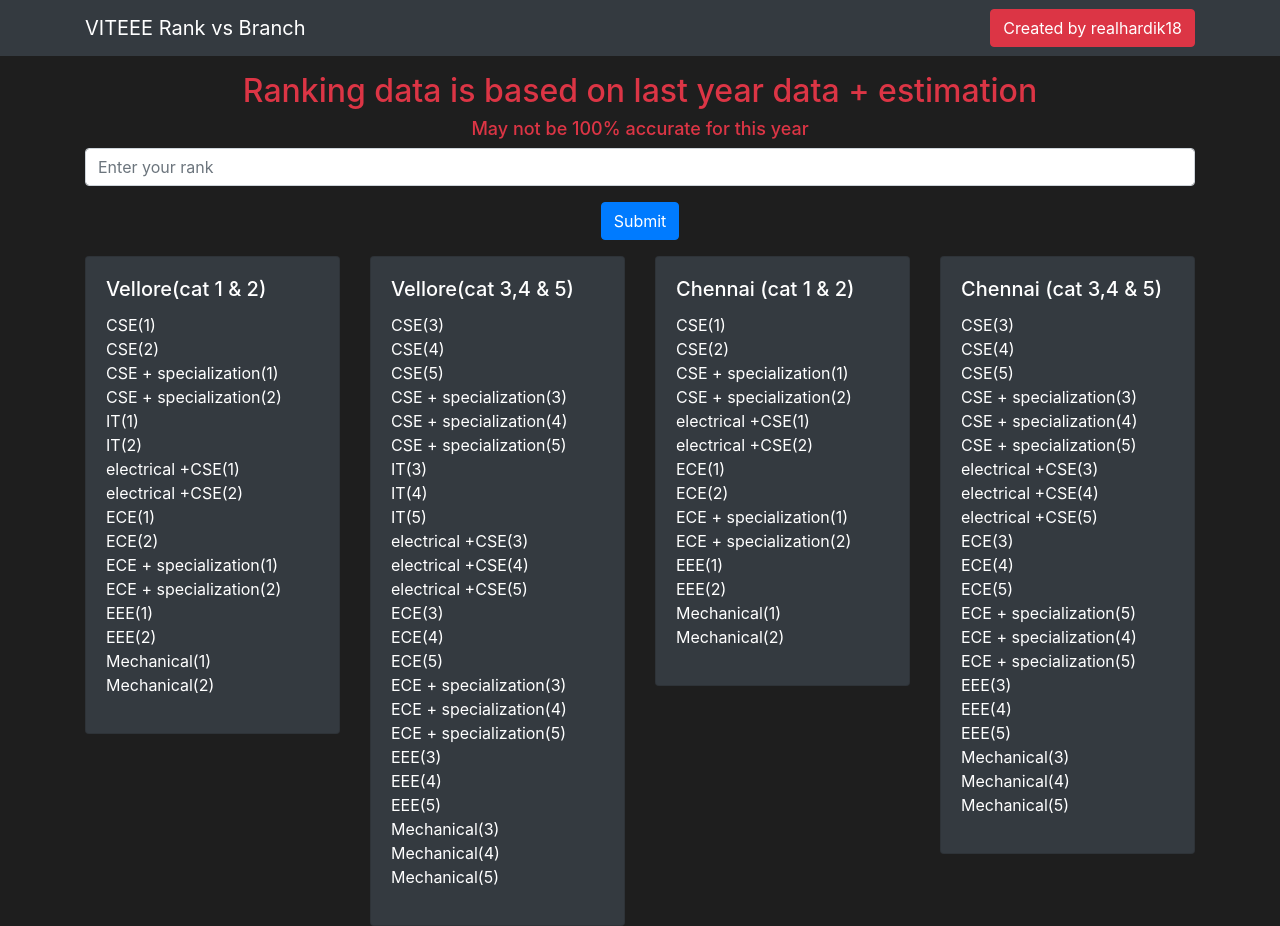
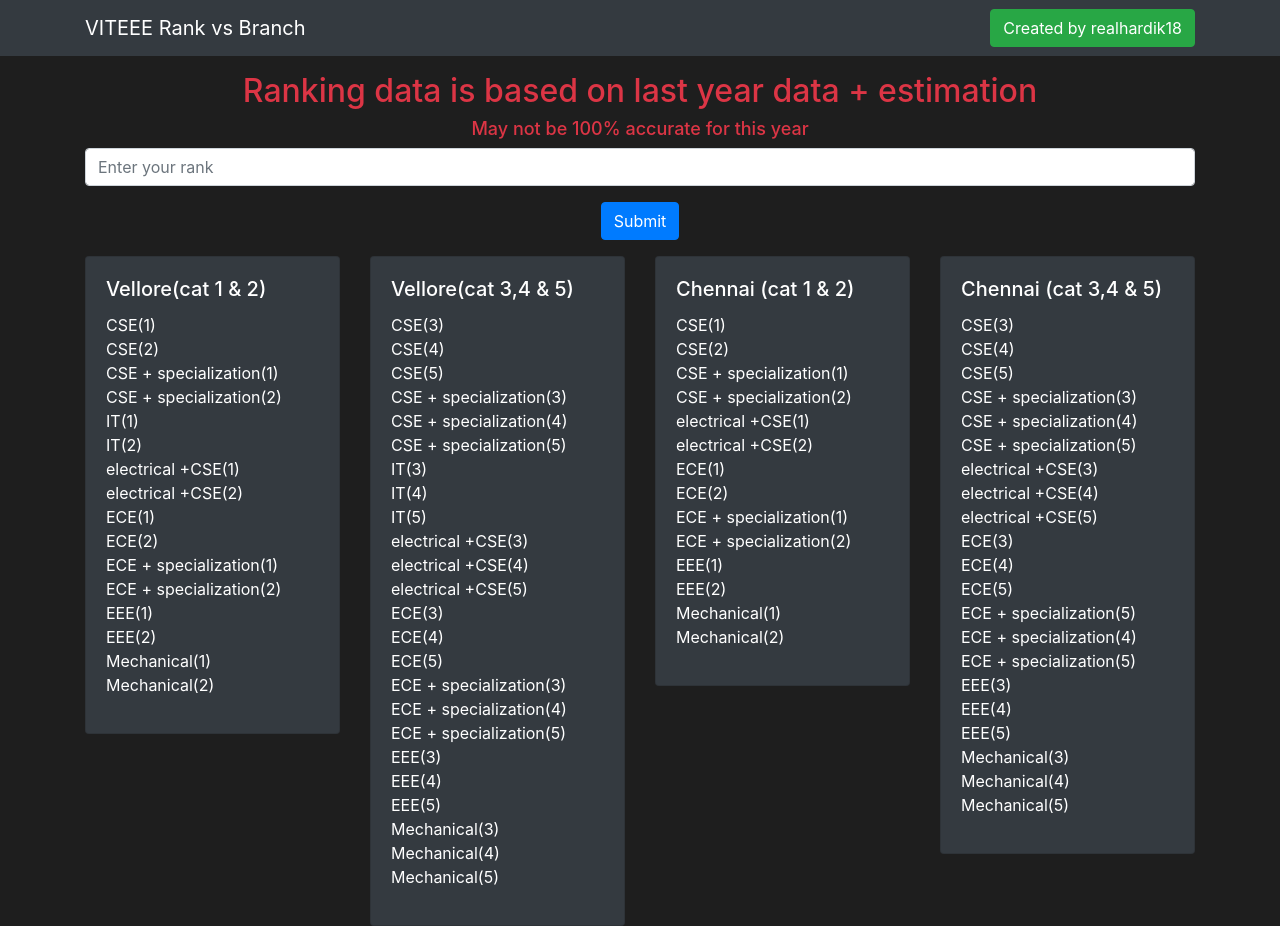
Before and after one commit to fakehardik18/VITEEE-RankVSBranch, a plain HTML site: page index.html in a window 1280 px wide. Shown: the top 926 px of the page. Drawn offline with nearby package versions, Linux system fonts and the light colour scheme; a script that the page names is missing.

Commit message:
Update index.html

```diff
--- a/index.html
+++ b/index.html
@@ -63,7 +63,7 @@
             <a class="navbar-brand mr-auto" href="#">VITEEE Rank vs Branch</a>
             <!-- Updated button with additional text below it -->
             <div class="ml-auto">
-                <button class="btn btn-danger" onClick="location.href='https://www.instagram.com/realhardik18'">Created
+                <button class="btn btn-success" onClick="location.href='https://www.instagram.com/realhardik18'">Created
                     by
                     realhardik18</button>
             </div>
```
